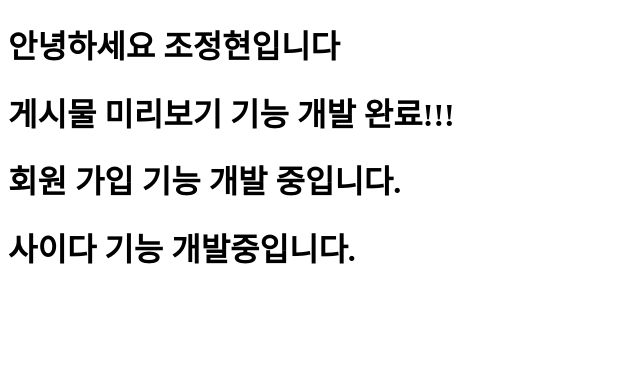
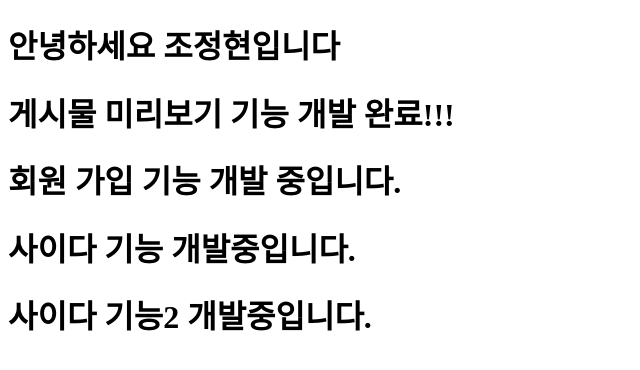
Before and after one commit to AWS-Cloud-School-6/demo-repository, a website: page index.html in a window 1280 px wide. Shown: the whole page, without its empty margins (0-640 px from the left). Drawn offline with Linux system fonts and the light colour scheme.

Commit message:
#37 사이다 기능 개발2
사이다기능개발2완료했습니당

```diff
--- a/index.html
+++ b/index.html
@@ -12,6 +12,7 @@
     <h1>게시물 미리보기 기능 개발 완료!!!</h1>
     <h1>회원 가입 기능 개발 중입니다.</h1>
     <h1>사이다 기능 개발중입니다.</h1>
+    <h1>사이다 기능2 개발중입니다.</h1>
 </body>
 
 </html>
```
